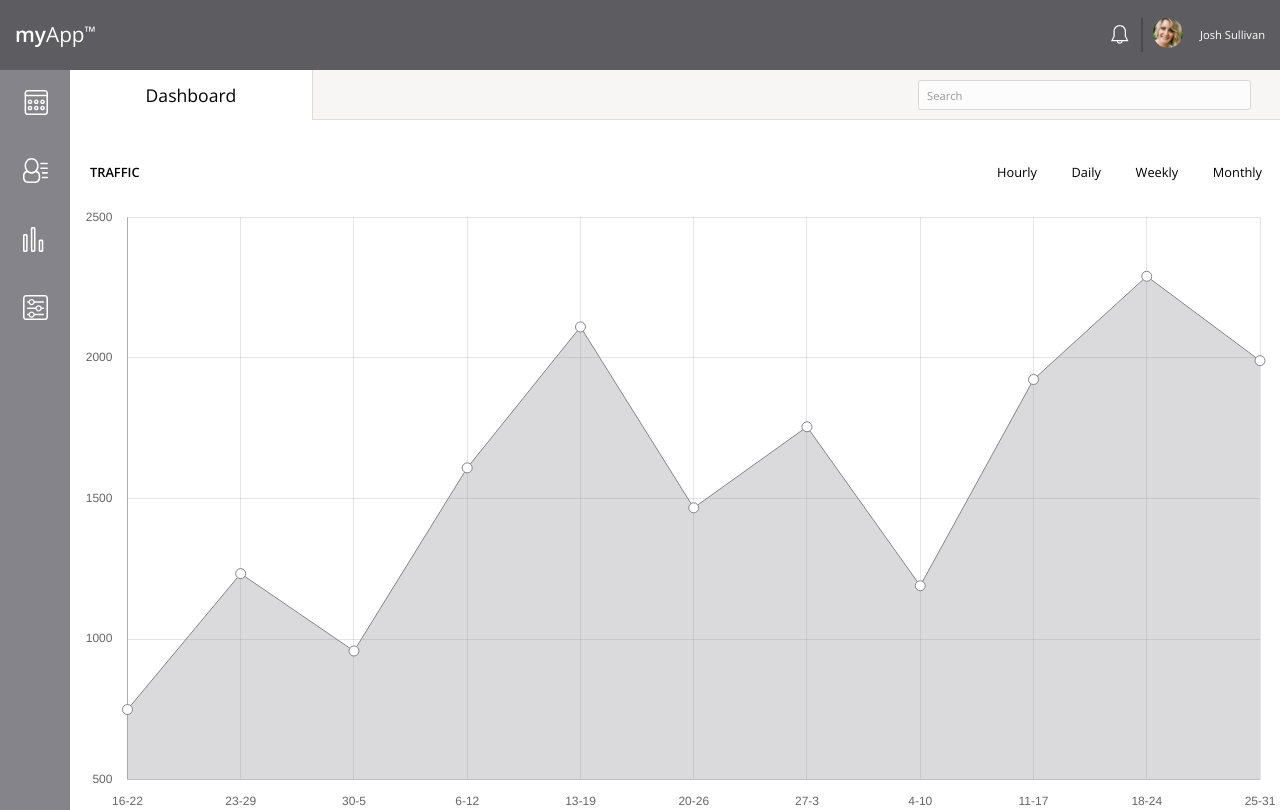
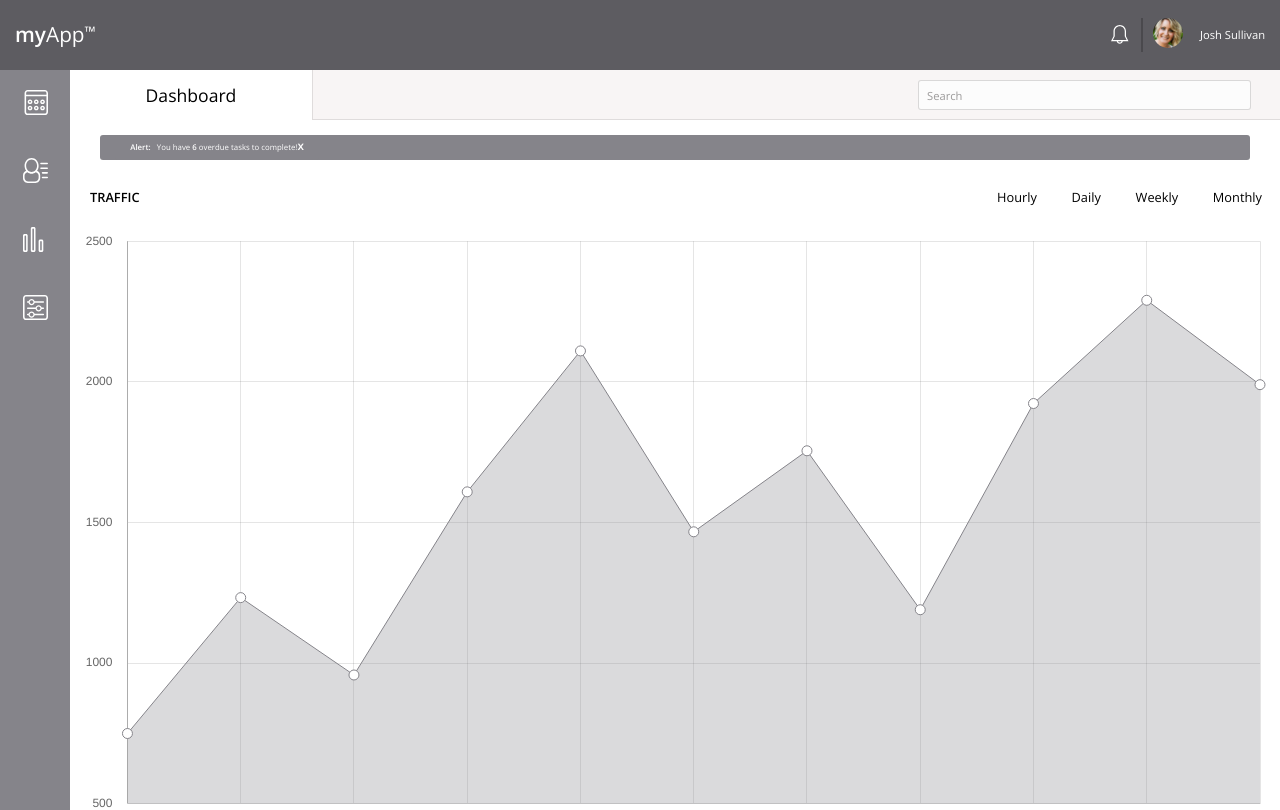
Before and after one commit to hindsjay/WebApp-Dashboard, a plain HTML site: page index.html in a window 1280 px wide. Shown: the top 810 px of the page. Drawn offline with nearby package versions, Linux system fonts and the light colour scheme.

Commit message:
add styling for alert box

```diff
--- a/css/styles.css
+++ b/css/styles.css
@@ -125,20 +125,27 @@ h1 {
   padding-left: 3px;
 }
 
+#alert {
+  width: 95%;
+  margin: 0 auto;
+}
+
 .alert-banner {
+  display: flex;
+  align-items: center;
+  justify-content: space-between;
   background-color: rgb(133, 132, 138);
-  width: 95%;
   border-radius: 3px;
   color: white;
-  margin: 0 auto;
   font-size: .7em;
-  height: 32px;
-  display: none;
+  padding: 0 15px;
 }
 
-.alert-banner-content {
-  padding: 10px;
-  margin: 0;
+.alert-banner-close {
+  font-size: 1.5em;
+  font-weight: 600;
+  margin: 0 0 3px;
+  cursor: pointer;
 }
 
 /*
@@ -351,7 +358,7 @@ h1 {
 
 .message-button {
   display: block;
-  margin: 15px auto 0;
+  margin: 17px auto 0;
 }
 
 .message-button:hover,
```
